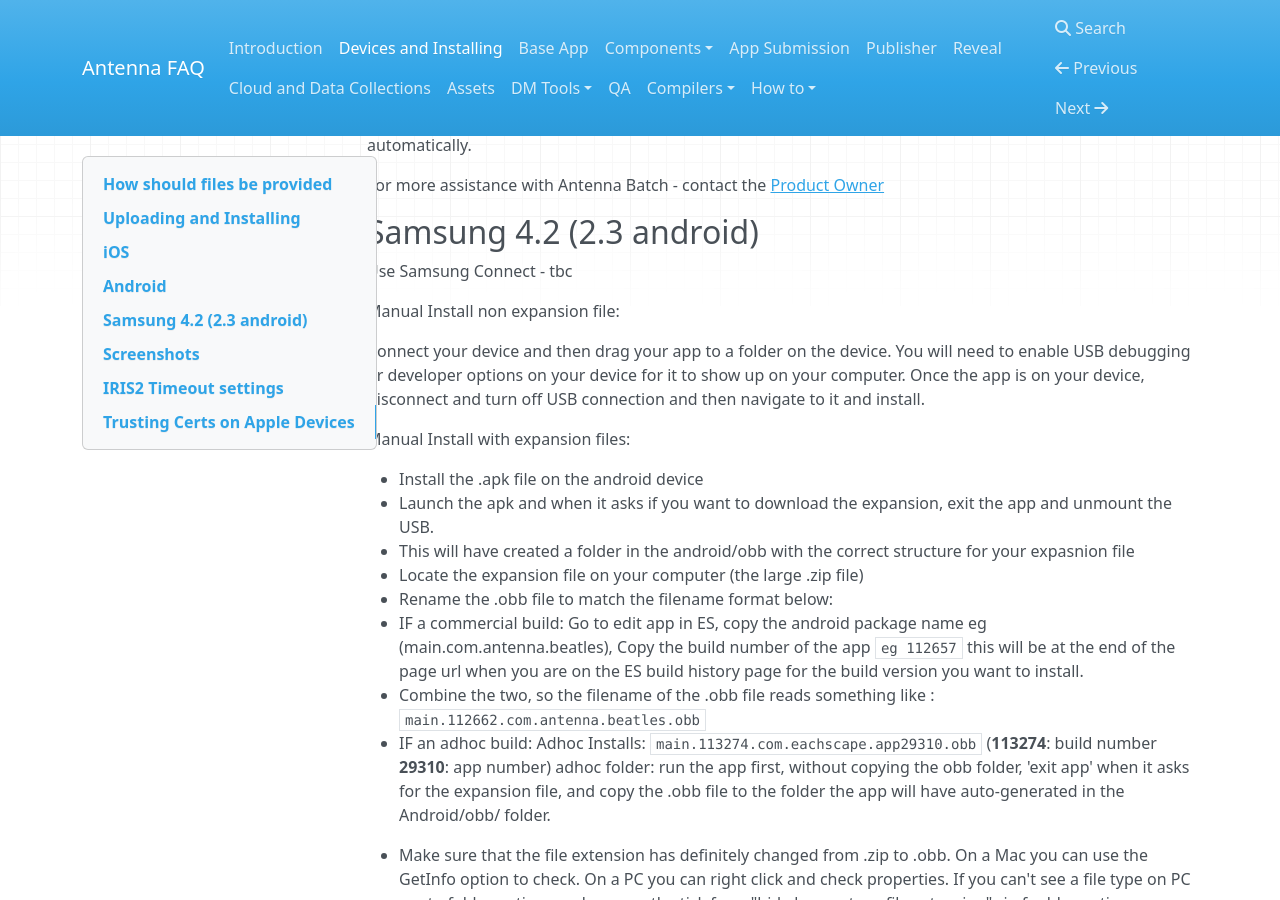
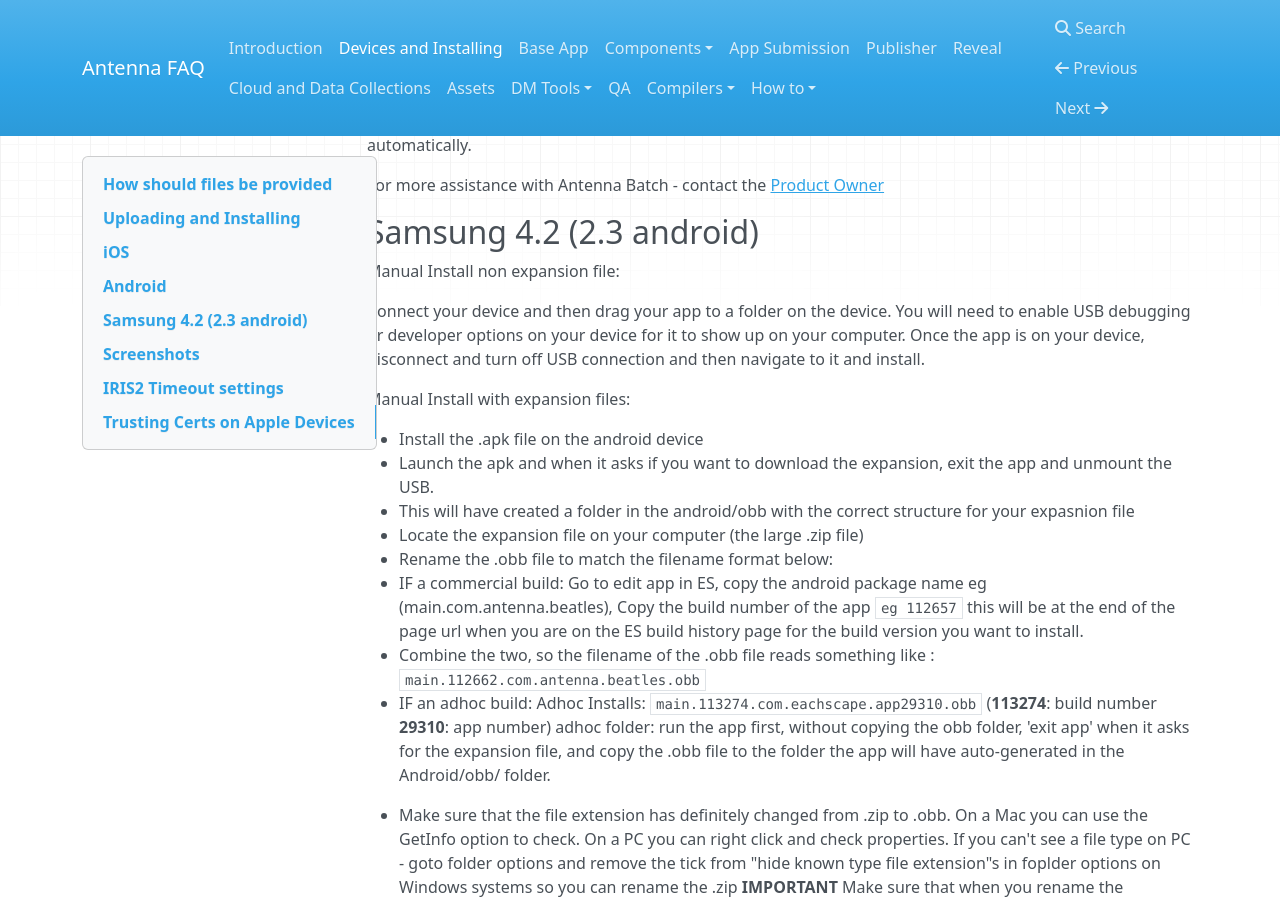
Before and after one commit to denovo/Antenna-faq, an MkDocs documentation site: the page built from docs/devices.md, in a window 1280 px wide and 900 px high, scrolled down 1912 px. Built offline with MkDocs 1.6.1, drawn with Linux system fonts in a browser that asks for light colours; nearby versions of some CDN libraries; old or Windows-style settings are respelled for this version of MkDocs.

Commit message:
Updated devices.md

```diff
--- a/docs/devices.md
+++ b/docs/devices.md
@@ -79,7 +79,6 @@
 
 ## Samsung 4.2 (2.3 android)
 
-Use Samsung Connect - tbc
 
 Manual Install non expansion file:
 
```
